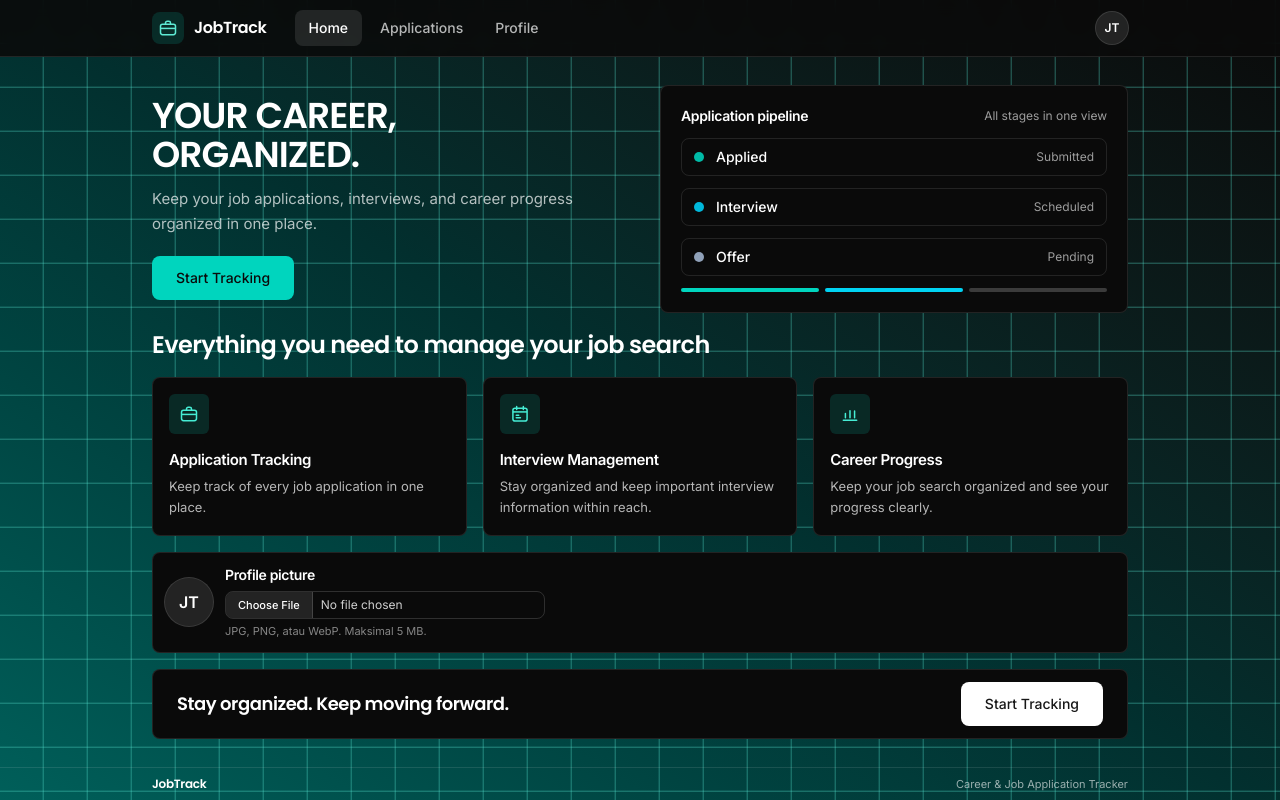
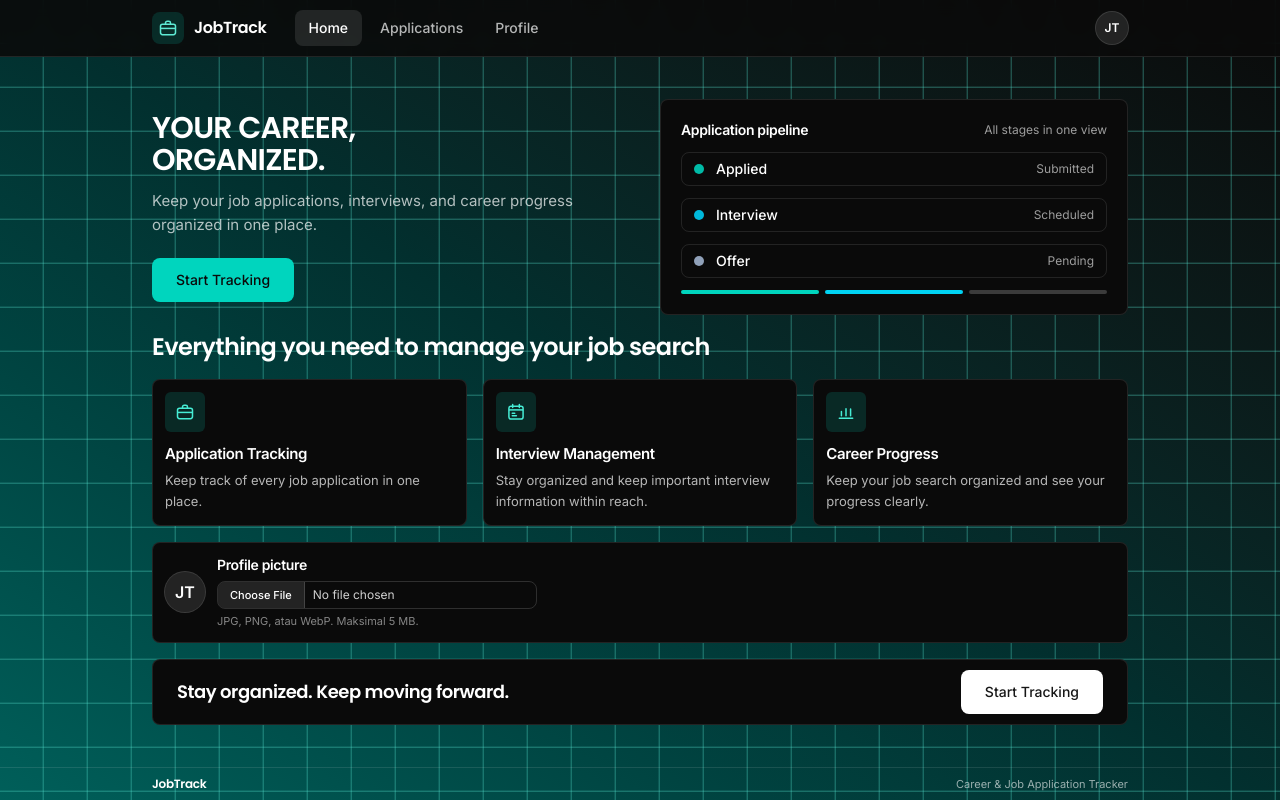
Before and after one commit to FaletehanAlF/auth-jwt-app, a Next.js app in the folder frontend/: page /home in a window 1280 px wide. Built offline with nearby package versions, Linux system fonts and the light colour scheme.

Commit message:
update feature

```diff
--- a/frontend/src/app/home/page.tsx
+++ b/frontend/src/app/home/page.tsx
@@ -265,7 +265,7 @@ export default function HomePage() {
         <main className="home-scroll-safe mx-auto flex min-h-0 w-full max-w-5xl flex-1 flex-col justify-center px-4 sm:px-6">
           <section className="grid grid-cols-1 items-center gap-3 lg:grid-cols-2 lg:gap-10">
             <div className="min-w-0">
-              <h1 className="font-display text-[26px] font-semibold leading-[1.08] tracking-tight sm:text-4xl lg:text-4xl">
+              <h1 className="font-display text-[26px] font-semibold leading-[1.08] tracking-tight sm:text-4xl lg:text-3xl">
                 YOUR CAREER,
                 <br />
                 ORGANIZED.
@@ -293,7 +293,7 @@ export default function HomePage() {
                 {pipelineStages.map((stage) => (
                   <li
                     key={stage.name}
-                      className="flex items-center gap-3 rounded-lg border border-white/10 px-3 py-1 lg:py-2"
+                      className="flex items-center gap-3 rounded-lg border border-white/10 px-3 py-1 lg:py-1.5"
                   >
                     <span
                       aria-hidden="true"
@@ -322,12 +322,12 @@ export default function HomePage() {
               {features.map((feature) => (
                 <div
                   key={feature.title}
-                  className="rounded-lg border border-white/10 bg-neutral-950 p-2 sm:p-5 lg:p-4"
+                  className="rounded-lg border border-white/10 bg-neutral-950 p-2 sm:p-5 lg:p-3"
                 >
                   <span className="inline-flex h-6 w-6 items-center justify-center rounded-md bg-teal-400/15 text-teal-300 sm:h-10 sm:w-10 [&>svg]:h-4 [&>svg]:w-4 sm:[&>svg]:h-5 sm:[&>svg]:w-5">
                     {feature.icon}
                   </span>
-                  <p className="mt-1.5 text-[11px] font-semibold leading-snug tracking-tight text-white sm:mt-4 sm:text-[15px]">
+                  <p className="mt-1.5 text-[11px] font-semibold leading-snug tracking-tight text-white sm:mt-4 sm:text-[15px] lg:mt-3">
                     {feature.title}
                   </p>
                   <p className="mt-1 hidden text-sm leading-relaxed text-white/70 sm:block lg:mt-1.5 lg:text-[13px]">
@@ -341,7 +341,7 @@ export default function HomePage() {
           <section className="mt-2.5 lg:mt-4">
             <div className="rounded-lg border border-white/10 bg-neutral-950 p-2.5 sm:p-4 lg:p-3">
               <div className="flex items-center gap-3">
-                <div className="flex h-10 w-10 shrink-0 items-center justify-center overflow-hidden rounded-full bg-white/10 text-sm font-semibold text-white ring-1 ring-white/20 sm:h-14 sm:w-14 sm:text-base lg:h-12 lg:w-12">
+                <div className="flex h-10 w-10 shrink-0 items-center justify-center overflow-hidden rounded-full bg-white/10 text-sm font-semibold text-white ring-1 ring-white/20 sm:h-14 sm:w-14 sm:text-base lg:h-10 lg:w-10">
                   {profileImageUrl ? (
                     <Image
                       src={profileImageUrl}
@@ -368,7 +368,7 @@ export default function HomePage() {
                     disabled={isUploading}
                     className="mt-1.5 block w-full max-w-44 cursor-pointer rounded-lg border border-white/15 text-[11px] text-white/80 file:mr-2 file:border-0 file:border-r file:border-white/15 file:bg-white/10 file:px-3 file:py-1.5 file:text-[11px] file:font-medium file:text-white hover:border-white/30 disabled:cursor-not-allowed disabled:opacity-60 sm:max-w-xs sm:text-xs"
                   />
-                  <p className="mt-1 hidden text-[11px] text-white/50 sm:block">
+                  <p className="mt-1 hidden text-[11px] text-white/50 xl:block">
                     JPG, PNG, atau WebP. Maksimal 5 MB.
                   </p>
 
@@ -393,7 +393,7 @@ export default function HomePage() {
           </section>
 
           <section className="mt-2.5 lg:mt-4">
-            <div className="flex items-center gap-3 rounded-lg border border-white/10 bg-neutral-950 px-4 py-2 sm:px-6 lg:px-6 lg:py-3">
+            <div className="flex items-center gap-3 rounded-lg border border-white/10 bg-neutral-950 px-4 py-2 sm:px-6 lg:px-6 lg:py-2.5">
               <h2 className="min-w-0 flex-1 font-display text-[13px] font-semibold tracking-tight text-white sm:text-xl lg:text-lg">
                 Stay organized. Keep moving forward.
               </h2>
```
